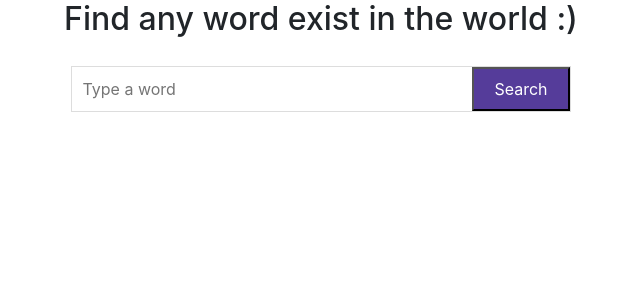
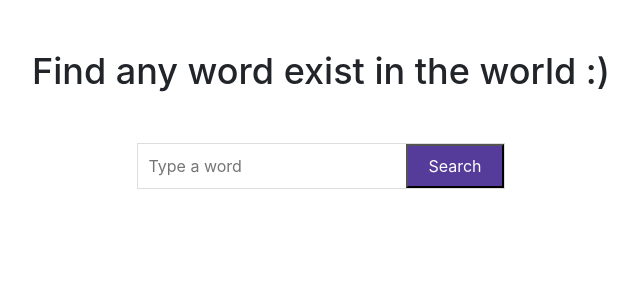
Before and after one commit to umathomprakash09/speech-to-text-app, a PHP site: page / in a window 1280 px wide. Shown: the part 88-388 px from the top of the page, without its empty margins (319-959 px from the left). Run offline with PHP 8.4, Linux system fonts and the light colour scheme; some web fonts are replaced.

Commit message:
Update style.css

```diff
--- a/style.css
+++ b/style.css
@@ -1,4 +1,9 @@
+
+/*changed file*/
+
 @import url('https://fonts.googleapis.com/css2?family=Muli:wght@300;400&display=swap');
+
+
 * {
     margin: 0;
     padding: 0;
@@ -10,22 +15,27 @@
     font-family: 'Muli', sans-serif;
     min-height: 100vh;
 }
-.container {
-    width: 1152px;
-    max-width: 90%;
+.input .container {
+    width: 100%;
+    max-width: 100%;
     margin: 0 auto;
 }
 nav {
     background: #553C9A;
     color: #fff;
     padding: 1rem 0;
+	max-width:100%;
+	min-width:100%;
+
 }
 section.input {
     padding-top: 100px;
 }
-h2 {
+section h2 {
     text-align: center;
     font-size: 36px;
+	margin-top:50px;
+	margin-bottom:30px;
 }
 
 .form__wrap {
@@ -33,6 +43,8 @@
     justify-content: center;
 }
 .input__wrap {
+	max-width:100%;
+
     display: flex;
     align-items: center;
     border: 1px solid #ddd;
@@ -43,7 +55,8 @@
     border: none;
     padding: 10px;
     font-size: 16px;
-    min-width: 400px;
+    min-width: 170px;
+	max-width:400px;
     outline: none;
 }
 button{
@@ -54,8 +67,10 @@
     padding: 0 20px;
     cursor: pointer;
 }
+
+
 section.data{
-    max-width: 600px;
+    max-width: 500px;
     margin: 0 auto;
     margin-top: 20px;
     text-align: center;
@@ -92,18 +107,7 @@
     margin-top: 20px;
 }
 
-table {
-   border-collapse: collapse;
-   font-family: 'Courier New', Courier, monospace;
-}
-td,th{
-    border: 1px solid #cccccc;
-    padding: 8px;
-}
-th{
-    font-weight: bold;
-    text-transform: uppercase;
-}
+
 #input1{
    border: 1px solid #ddd;
    display: flex;
```
